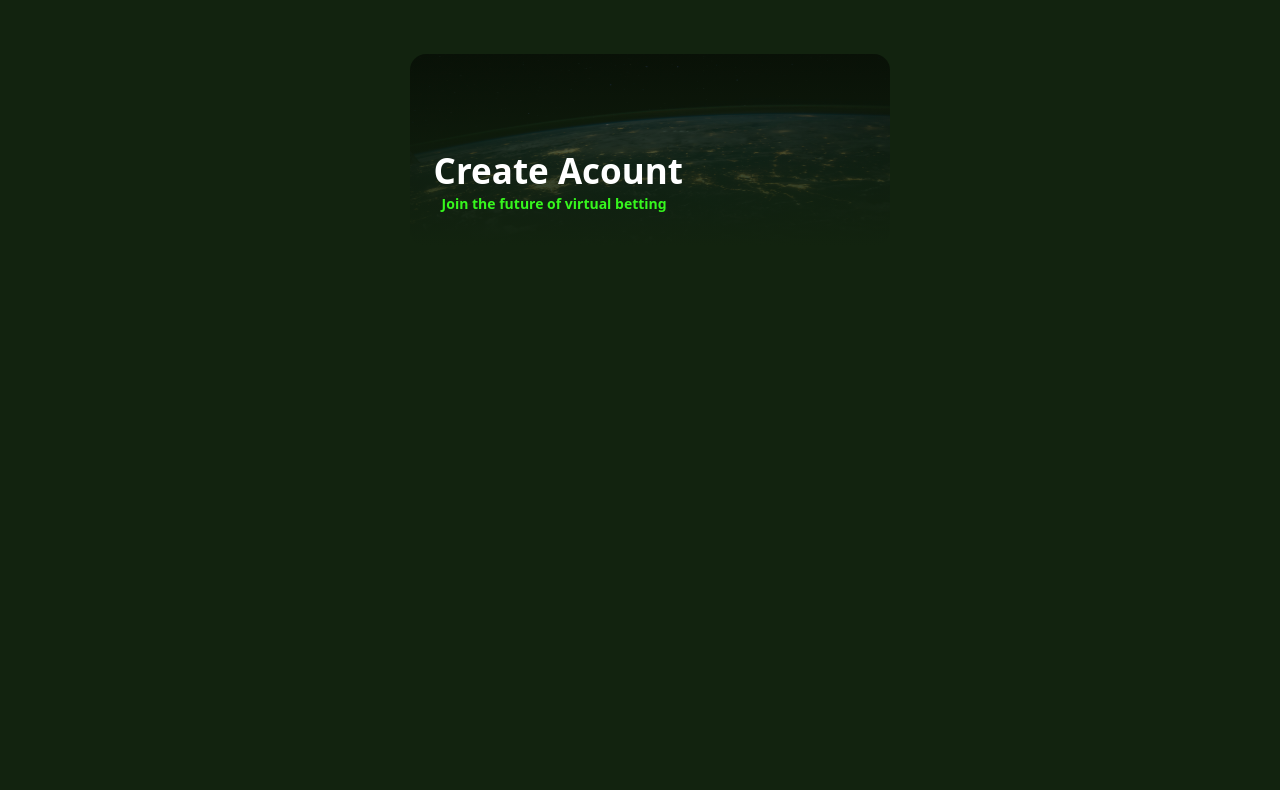
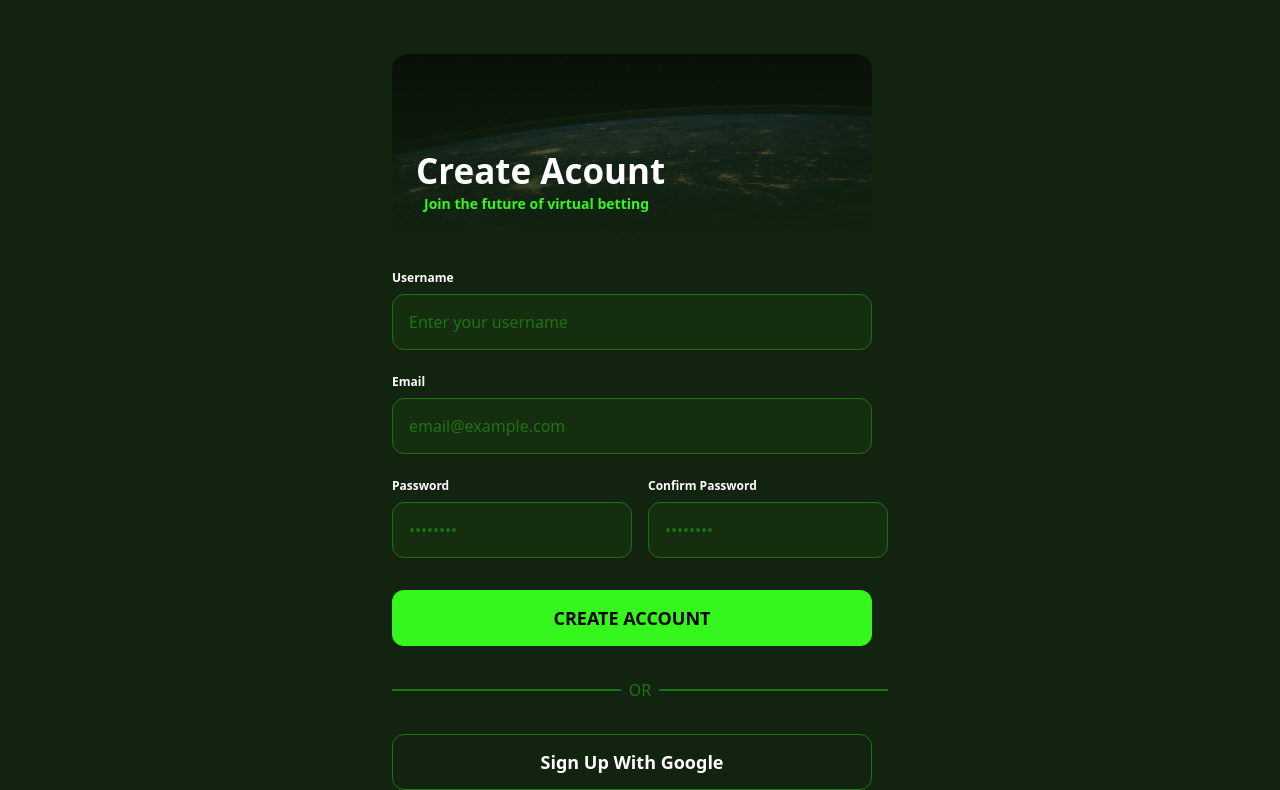
Before and after one commit to DeMo900/Football-prediction, a website: page views/signup.html in a window 1280 px wide. Shown: the part 74-864 px from the top of the page. Before the commit the page ends 800 px from the top, so only its background shows below. Drawn offline with nearby package versions, Linux system fonts and the light colour scheme; files that its build step writes are made by us from their sources.

Commit message:
almost finished the signing up page

```diff
--- a/public/css/input.css
+++ b/public/css/input.css
@@ -5,5 +5,7 @@
   --color-primary: #12230F;
   --color-font: #36f71d;
   --color-bg:#163810;
+  --color-input:#142E0F;
   --color-border:#1F7214;
+  --color-button:#36F71D;
 }
--- a/views/signup.html
+++ b/views/signup.html
@@ -4,31 +4,54 @@
     <meta charset="UTF-8">
     <meta name="viewport" content="width=device-width, initial-scale=1.0">
     <title>Join now</title>
-    <link rel="stylesheet" href="css/output.css">
+    <link rel="stylesheet" href="/public/css/output.css">
 </head>
-<body class="bg-primary">
+<body class="bg-primary ">
 <nav class="w-[100%] flex items-center justify-between border border-b-border/50 border-0.5">
 
    <div class="flex w-fit gap-0 items-center ml-24">
-<img src="/icons/logo.png" alt="volt bet" class="w-32 -mr-8">
+<img src="/public/icons/logo.png" alt="volt bet" class="w-32 -mr-8">
     <p class="text-white text-xl font-bold ">BetVolt</p>
    </div>
 
-   <div class="w-[84px] h-[40px] bg-bg cursor-pointer flex items-center justify-center text-white mr-40 rounded-lg border border-border border-1.5">
+   <div class="w-[84px] h-[40px] bg-bg cursor-pointer flex items-center justify-center text-white mr-40 rounded-lg border border-border border-1.5 hover:bg-bg/30 transition duration-250">
     <h3 class="text-font font-bold text-sm ">Help</h3>
    </div>
 </nav>
+<div class="flex justify-center">
 <div>
-    <div class="w-fit relative ml-[32%] mt-14">
-        <img src="/icons/earth.jpg" class="w-[480px] h-[192px] rounded-2xl opacity-50" alt="">
+    <div class="w-fit relative mt-14">
+        <img src="/public/icons/earth.jpg" class="w-[480px] h-[192px] rounded-2xl opacity-50" alt="">
     <div class="absolute bottom-0 left-0 w-full h-full  bg-gradient-to-t from-primary to-transparent"></div>
     <p class=" text-white font-black text-[35px] absolute bottom-12 left-6">Create Acount</p>
     <p class=" text-font font-bold text-sm absolute bottom-8 left-8">Join the future of virtual betting</p>
     </div>
 
-    <form action="/signup">
+ <div class="mt-6">
+  <form action="/signup" class="w-fit">
+    <label for="usernaem" class="text-white text-xs font-bold block">Username</label>
+    <input type="text" name="username" class="mt-2 pl-4 placeholder-border bg-input w-[480px] h-14 rounded-xl border border-border border-1 mb-6" placeholder="Enter your username">
+    <label for="email" class="text-white text-xs font-bold block">Email</label>
+    <input type="email" name="email" class="mt-2 pl-4 placeholder-border bg-input w-[480px] h-14 rounded-xl border border-border border-1" placeholder="email@example.com">
+    <div class="flex gap-4 mt-4">
+      <div>
+        <label for="password" class="text-white text-xs font-bold block mt-2">Password</label>
+        <input type="text" name="password" class="mt-2 pl-4 placeholder-border bg-input w-[240px] h-14 rounded-xl border border-border border-1" placeholder="••••••••">
+      </div>
+      <div>
+        <label for="confirmpassword" class="text-white text-xs font-bold mt-2 block">Confirm Password</label>
+        <input type="text" name="confirmpassword" class="mt-2 pl-4 placeholder-border bg-input w-[240px] h-14 rounded-xl border border-border border-1" placeholder="••••••••">
+      </div>
+    </div>
+    <button type="submit" class="w-[480px] h-14 bg-button text-lg font-bold mt-8 rounded-xl">CREATE ACCOUNT</button>
+  </form>
 
-    </form>
+  <p class="flex items-center justify-center gap-2 text-border mt-8 before:content-[''] before:block before:h-0.5 before:w-[50%] before:bg-border after:content-[''] after:block after:h-0.5 after:w-[50%] after:bg-border">
+    OR
+  </p>
+      <button type="button" class="w-[480px] h-14 bg-white/0% text-lg text-white border border-[0.5px] border-border font-bold mt-8 rounded-xl">Sign Up With Google</button>
+
+   </div>
 </div>
 </body>
 </html>
```
Also changed, not shown: public/css/output.css.
